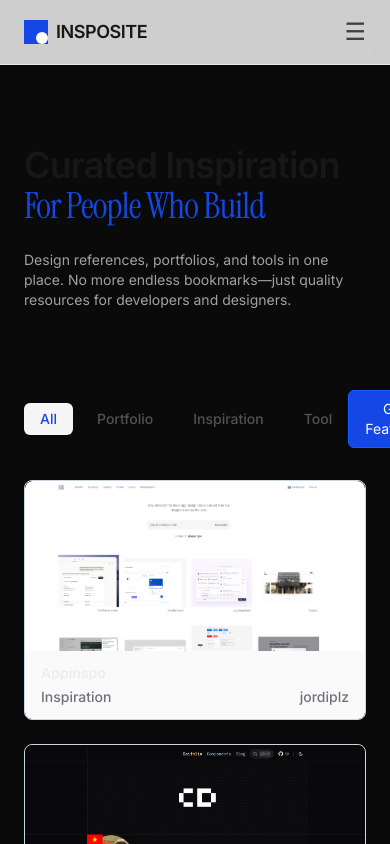
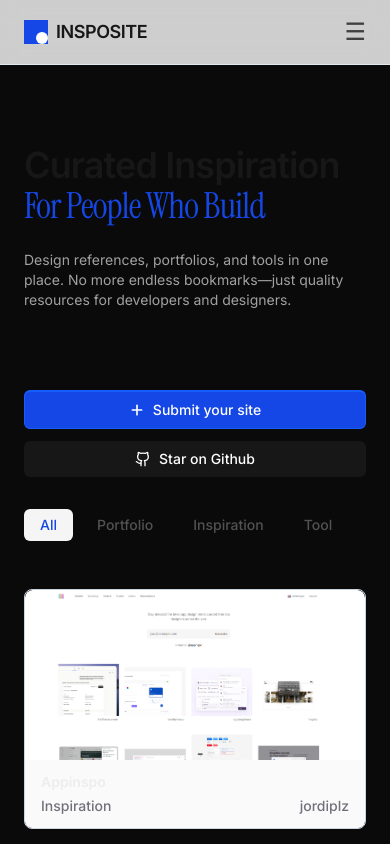
Before and after one commit to prasanjit-dey-ux/Inspohub, a Next.js app in the folder client/: page / in a window 390 px wide. Shown: the top 844 px of the page. Built offline with nearby package versions, Linux system fonts and the light colour scheme.

Commit message:
updated the filtering and made it responsive

```diff
--- a/client/component/ui/filter.tsx
+++ b/client/component/ui/filter.tsx
@@ -1,17 +1,17 @@
 "use client"
 
 import clsx from "clsx";
-import { Github, } from "lucide-react";
+import { Github, Plus } from "lucide-react";
 import { motion } from "motion/react";
-
+import Link from "next/link";
 
 const FILTERS = ["All", "Portfolio", "Inspiration", "Tool"]
 
 //  setActiveFilter: (f: string) => void;setActiveFilter is a function and It takes a single string argument (f: string) and it returns nothing (void)
 export const Filters = ({activeFilter, setActiveFilter}: {activeFilter: string, setActiveFilter: (f: string) => void}) => {
 return (
-   <div className="flex justify-between items-center mt-10">
-      <div className="flex items-center gap-2">
+   <div className="flex flex-col-reverse md:flex-row justify-between items-center gap-8 mt-10 mb-10">
+      <div className="flex items-center gap-2 w-full md:w-auto overflow-x-auto pb-2 md:pb-0 no-scrollbar">
         {FILTERS.map((filter) => {
           const isActive = filter === activeFilter;
 
@@ -21,7 +21,7 @@ return (
               onClick={() => setActiveFilter(filter)}
               whileTap={{ scale: 0.95 }}
               className={clsx(
-                "px-4 py-1.5 rounded-md text-sm font-medium transition-all",
+                "px-4 py-1.5 rounded-md text-sm font-medium transition-all whitespace-nowrap shrink-0",
                 isActive
                   ? "bg-neutral-100 text-blue-700"
                   : " text-neutral-600 hover:bg-neutral-100"
@@ -33,25 +33,33 @@ return (
         })}
       </div>
 
-    <div className="flex gap-3">
+    <div className="flex gap-3 flex-col sm:flex-row w-full md:w-auto">
+      <Link href="https://forms.gle/1sXts1npiiwmzvzr5" target="_blank" className="w-full sm:w-auto">
         <motion.button
           whileHover={{ scale: 1.03 }}
           whileTap={{ scale: 0.96 }}
-          className="px-4 py-2 bg-blue-700 text-white border border-blue-600 rounded-md text-sm"
+          className="w-full sm:w-auto px-4 py-2 bg-blue-700 text-white border border-blue-600 border-t-2 border-t-blue-600 rounded-md text-sm font-medium"
         >
-            Get Featured
+          <div className="flex justify-center sm:justify-between items-center gap-2">
+            <Plus size={16} strokeWidth={2.5} /> {/* Made stroke slightly thicker for impact */}
+              Submit your site
+          </div>
         </motion.button>
+      </Link>
 
+
+      <Link href="https://github.com/prasanjit-dey-ux" target="_blank" className="w-full sm:w-auto">
         <motion.button
           whileHover={{ scale: 1.03 }}
           whileTap={{ scale: 0.96 }}
-          className="px-4 py-2 bg-neutral-900 text-white rounded-md text-sm"
+          className="w-full sm:w-auto px-4 py-2 bg-neutral-900 text-white rounded-md text-sm font-medium"
         >
-          <div className="flex justify-between items-center gap-2">
+          <div className="flex sm:justify-between justify-center items-center gap-2">
            <Github size={16}/>
-          Github
+          Star on Github
           </div>
         </motion.button>
+      </Link>
       </div>
     </div>
 )
```
